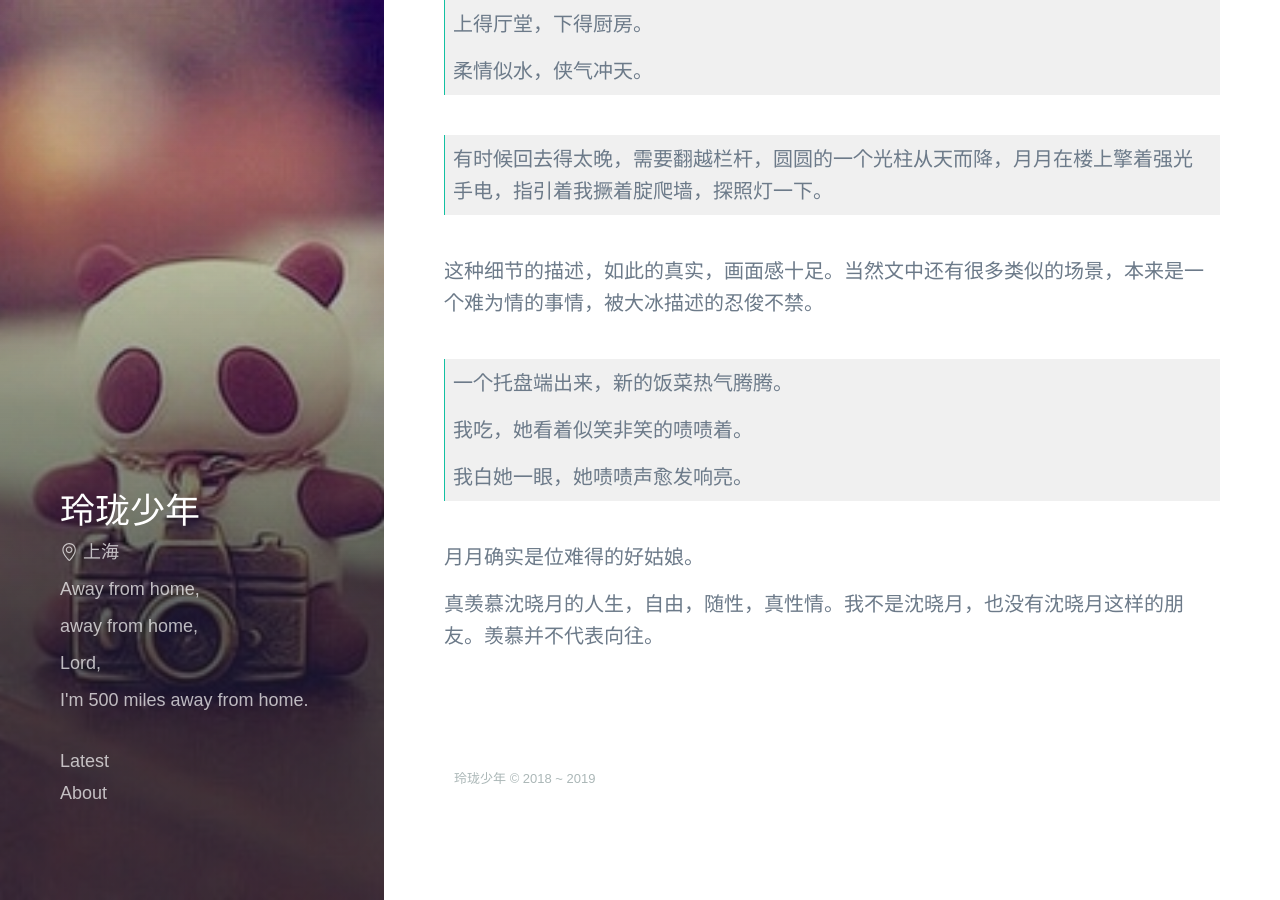
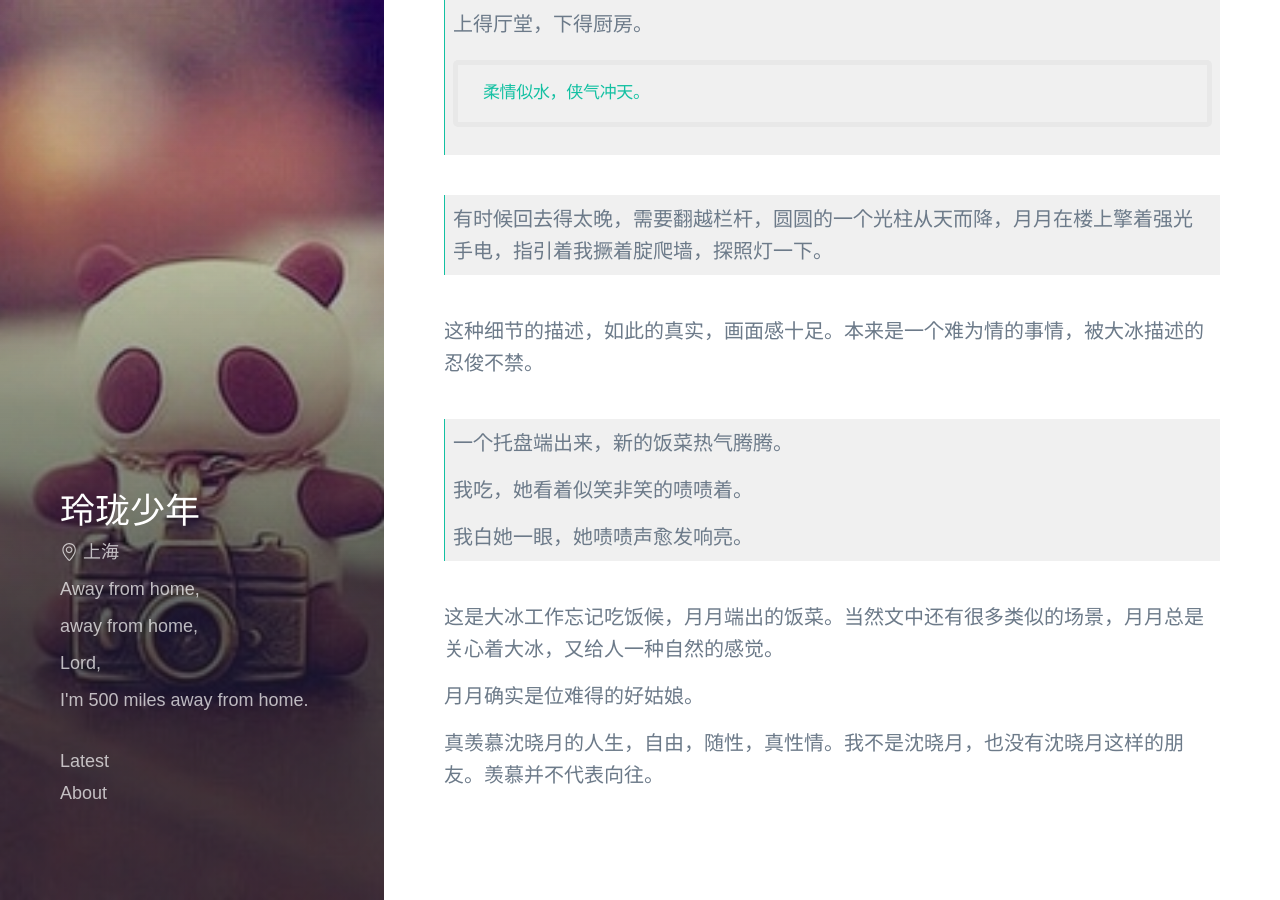
Before and after one commit to auaa/auaa.github.io, a Jekyll site: the page built from _posts/2019-07-20-xie-xie-ni.md, in a window 1280 px wide and 900 px high, scrolled down 730 px. Built offline with Jekyll 4.4.1, drawn with Linux system fonts in a browser that asks for light colours; some web fonts are replaced; comment, search, counter and statistics services are not loaded.

Commit message:
update: 2019-07-20 17:24:04

```diff
--- a/_data/posts.json
+++ b/_data/posts.json
@@ -27,7 +27,7 @@
   ],
   "posts": [
     {
-      "content": "第一次看到大冰的书是在2018年，那本书名字没有吸引住我，叫《阿弥陀佛么么哒》。\n\n第二次看大冰的书是在2019年，挤在上海的地铁上，打开“微信读书”，看到书名是《我不》，坚持看完了第一章节《弟弟》。\n\n不容易啊，我是很不喜欢看电子书的，包括专业相关的网页都不怎么看，但是《弟弟》我一口气读完了，书中内容全是简单的叙事。\n\n这就不得使我想起了以前山东卫视有一个少儿频道主持人也叫大冰，而且是多年没有任何消息的，无论是新闻，还是电视节目。于是，好奇的百度了一下，果不其然，正是这个大冰，只不过是转型了，开了酒吧，酒吧的名字叫“大冰的小屋”，召集了一群民谣歌手，包括唱《成都》走红的赵雷。\n\n接着看了一个章节，标题叫《谢谢你》。这也是此文叫《谢谢你》的原因。\n\n《谢谢你》讲述的是大冰在转型“野生”作家的第一本书中的一个片段，《谢谢你》的主人公叫 沈晓月，在大冰穷困潦倒时帮助过他，扶持过他。\n\n在大冰的书中，月月确实是一位难得的好姑娘，在大冰的笔下堪称完美。\n>\n>  上得厅堂，下得厨房。\n>  \n>\t 柔情似水，侠气冲天。\n\t \n> 有时候回去得太晚，需要翻越栏杆，圆圆的一个光柱从天而降，月月在楼上擎着强光手电，指引着我撅着腚爬墙，探照灯一下。\n \n这种细节的描述，如此的真实，画面感十足。当然文中还有很多类似的场景，本来是一个难为情的事情，被大冰描述的忍俊不禁。\n > 一个托盘端出来，新的饭菜热气腾腾。\n > \n > 我吃，她看着似笑非笑的啧啧着。\n > \n > 我白她一眼，她啧啧声愈发响亮。\n > \n\n\n\n月月确实是位难得的好姑娘。\n\n真羡慕沈晓月的人生，自由，随性，真性情。我不是沈晓月，也没有沈晓月这样的朋友。羡慕并不代表向往。",
+      "content": "第一次看到大冰的书是在2018年，那本书名字没有吸引住我，叫《阿弥陀佛么么哒》。\n\n第二次看大冰的书是在2019年，挤在上海的地铁上，打开“微信读书”，看到书名是《我不》，坚持看完了第一章节《弟弟》。\n\n不容易啊，我是很不喜欢看电子书的，包括专业相关的网页都不怎么看，但是《弟弟》我一口气读完了，书中内容全是简单的叙事。\n\n这就不得使我想起了以前山东卫视有一个少儿频道主持人也叫大冰，而且是多年没有任何消息的，无论是新闻，还是电视节目。于是，好奇的百度了一下，果不其然，正是这个大冰，只不过是转型了，开了酒吧，酒吧的名字叫“大冰的小屋”，召集了一群民谣歌手，包括唱《成都》走红的赵雷。\n\n接着看了一个章节，标题叫《谢谢你》。这也是此文叫《谢谢你》的原因。\n\n《谢谢你》讲述的是大冰在转型“野生”作家的第一本书中的一个片段，《谢谢你》的主人公叫 沈晓月，在大冰穷困潦倒时帮助过他，扶持过他。\n\n在大冰的书中，月月确实是一位难得的好姑娘，在大冰的笔下堪称完美。\n>\n>  上得厅堂，下得厨房。\n>  \n>\t 柔情似水，侠气冲天。\n\t \n> 有时候回去得太晚，需要翻越栏杆，圆圆的一个光柱从天而降，月月在楼上擎着强光手电，指引着我撅着腚爬墙，探照灯一下。\n \n这种细节的描述，如此的真实，画面感十足。本来是一个难为情的事情，被大冰描述的忍俊不禁。\n > 一个托盘端出来，新的饭菜热气腾腾。\n > \n > 我吃，她看着似笑非笑的啧啧着。\n > \n > 我白她一眼，她啧啧声愈发响亮。\n > \n\n这是大冰工作忘记吃饭候，月月端出的饭菜。当然文中还有很多类似的场景，月月总是关心着大冰，又给人一种自然的感觉。\n\n月月确实是位难得的好姑娘。\n\n真羡慕沈晓月的人生，自由，随性，真性情。我不是沈晓月，也没有沈晓月这样的朋友。羡慕并不代表向往。",
       "data": {
         "layout": "post",
         "title": "谢谢你",
--- a/_posts/2019-07-20-xie-xie-ni.md
+++ b/_posts/2019-07-20-xie-xie-ni.md
@@ -36,7 +35,7 @@
  > 我白她一眼，她啧啧声愈发响亮。
  >
 
-
+这是大冰工作忘记吃饭候，月月端出的饭菜。当然文中还有很多类似的场景，月月总是关心着大冰，又给人一种自然的感觉。
 
 月月确实是位难得的好姑娘。
 
```
Also changed, not shown: other parts of _posts/2019-07-20-xie-xie-ni.md (+2 -3 lines).
